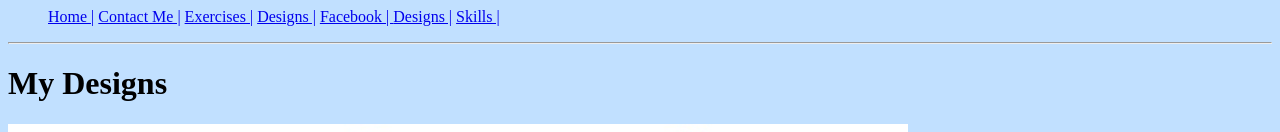
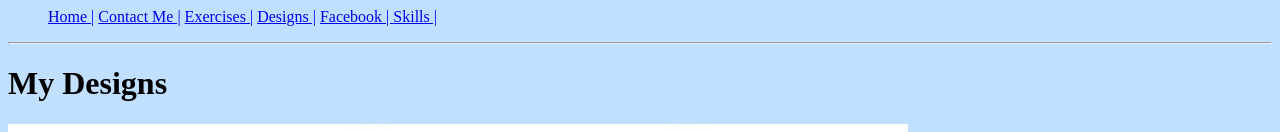
Before and after one commit to g-jgale/html-portfolio, a plain HTML site: page exercise-10-designs.html in a window 1280 px wide. Shown: the top 132 px of the page. Drawn offline with Linux system fonts and the light colour scheme.

Commit message:
Update exercise-10-designs.html

```diff
--- a/exercise-10-designs.html
+++ b/exercise-10-designs.html
@@ -6,7 +6,6 @@
         <a href="exercises.html">Exercises |</a>
         <a href="exercise-10-designs.html">Designs |</a>
         <a href="https://www.facebook.com/">Facebook | </a>
-        <a href="exercise-10-designs.html">Designs |</a>
         <a href="skills.html">Skills |</a>
 </ol>
     <hr/>
```
